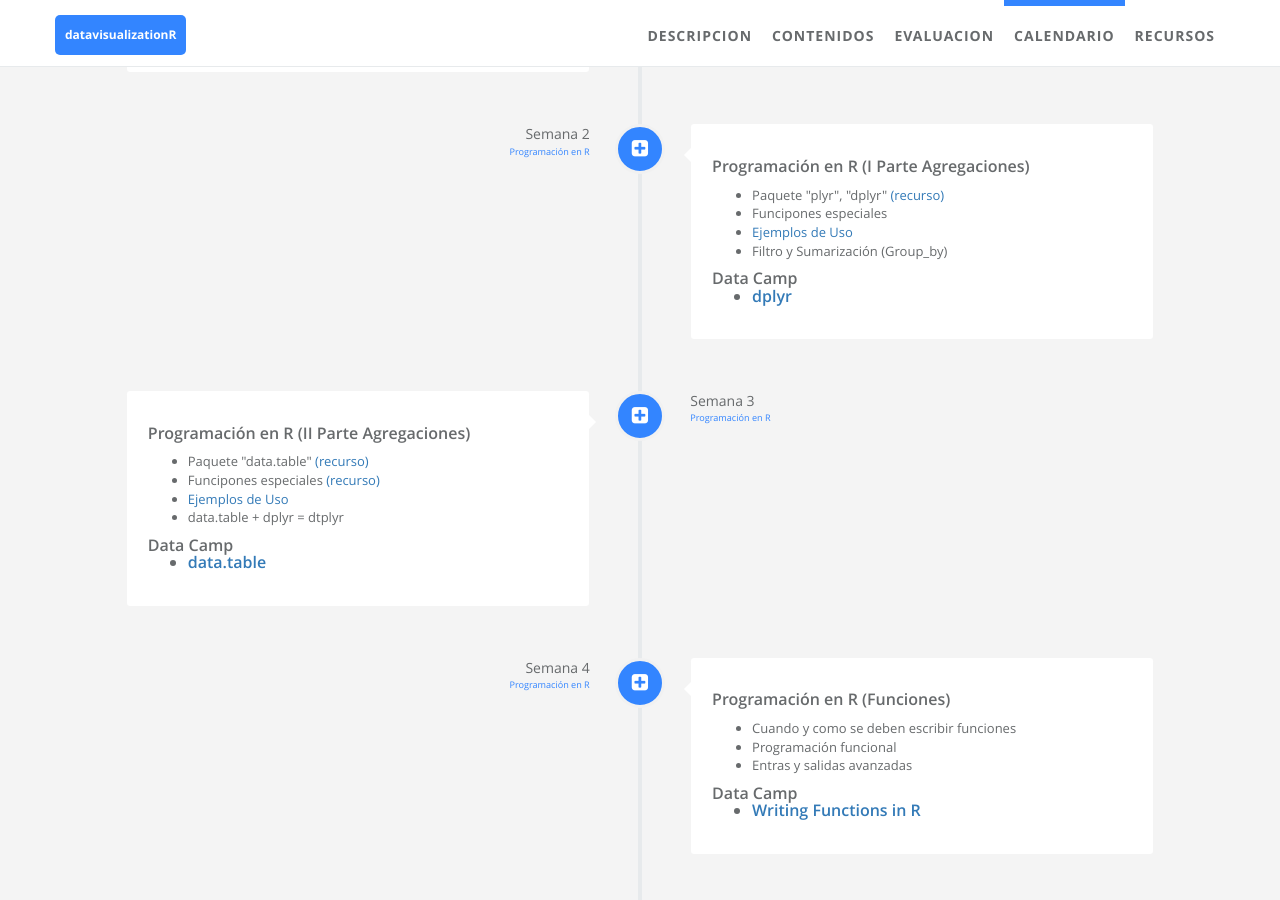
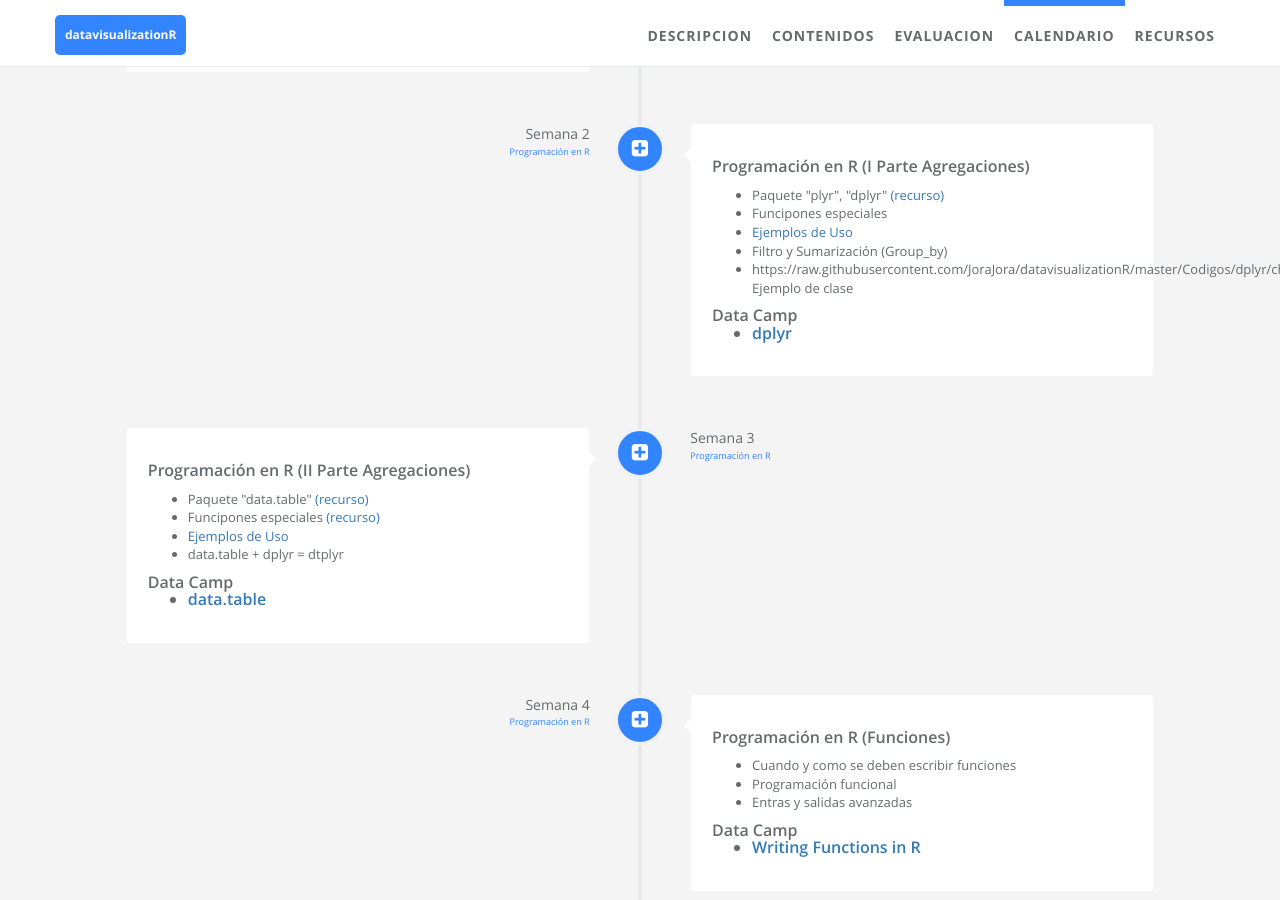
Before and after one commit to JoraJora/datavisualizationR, a Jekyll site: the page built from index.html, in a window 1280 px wide and 900 px high, scrolled down 2630 px. Built offline with Jekyll 4.4.1, drawn with Linux system fonts in a browser that asks for light colours.

Commit message:
Agregando ejemplo de clase 18/08/2017

```diff
--- a/_data/index/careers.yml
+++ b/_data/index/careers.yml
@@ -38,6 +38,7 @@
               <li> Funcipones especiales
               <li> <a href = "https://raw.githubusercontent.com/JoraJora/datavisualizationR/master/Codigos/dplyr/chicago.zip"> Ejemplos de Uso </a>
               <li> Filtro y Sumarización (Group_by)
+              <li> https://raw.githubusercontent.com/JoraJora/datavisualizationR/master/Codigos/dplyr/chicago.R"> Ejemplo de clase </a>
             </ul>
             <h3> Data Camp
             <ul>
```
Also changed, not shown: 1 other file.
